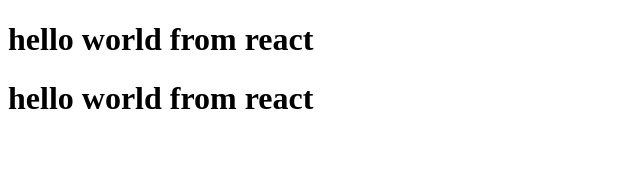
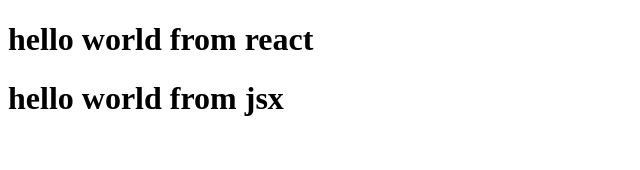
Before and after one commit to pa1kumarCSML/learn-react-dev, a React (Vite) app: page / in a window 1280 px wide. Shown: the top 170 px of the page, without its empty margins (0-640 px from the left). Built offline with nearby package versions, Linux system fonts and the light colour scheme.

Commit message:
JSX intro

```diff
--- a/App.js
+++ b/App.js
@@ -1,10 +1,14 @@
 import React from "react";
 import ReactDOM from "react-dom/client";
+
+
+
+const jsxHeading = <h1 id="child">hello world from jsx</h1>;
 
 const parent = React.createElement("div", { id: "parent" },
     [
         React.createElement("h1", { id: "child" }, "hello world from react"),
-        React.createElement("h1", { id: "child" }, "hello world from react")
+        jsxHeading
     ]);
 
 const root = ReactDOM.createRoot(document.getElementById("root"));
--- a/index.html
+++ b/index.html
@@ -11,7 +11,7 @@
 <body>
 
     <div id="root">
-        <h1>hello world</h1>
+        <h1>Not Rendered!</h1>
     </div>
     <script type="module" src="./App.js"></script>
 
```
